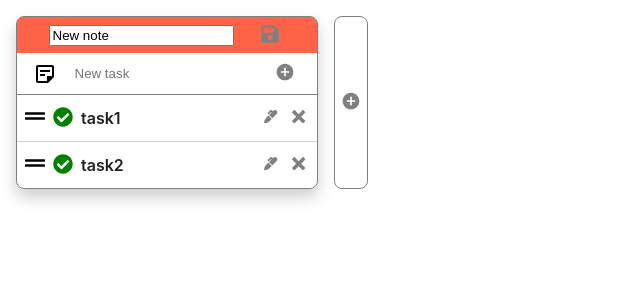
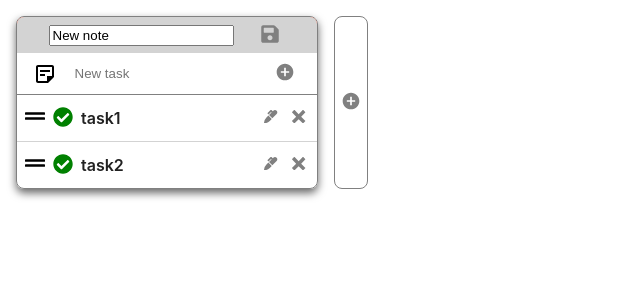
Before and after one commit to vlmakh/my-notes-react, a React (Create React App) app: page / in a window 1280 px wide. Both pictures are taken after a click on the button 271 px from the left and 35 px from the top of the page. Shown: the top 300 px of the page, without its empty margins (0-640 px from the left). Built offline with nearby package versions, Linux system fonts and the light colour scheme.

Commit message:
add Ecsape for edit Notes. and random color

```diff
--- a/src/components/App.jsx
+++ b/src/components/App.jsx
@@ -13,6 +13,7 @@ const startNotes = [
       { id: nanoid(6), text: 'task1', completed: false },
       { id: nanoid(6), text: 'task2', completed: false },
     ],
+    color: 'tomato',
   },
 ];
 
@@ -29,6 +30,7 @@ function App() {
       noteid: nanoid(4),
       name: 'New note',
       todos: [],
+      color: getRandomHexColor()
     };
     setMynotes([...mynotes, newNote]);
   };
@@ -60,6 +62,10 @@ function App() {
     );
   };
 
+  function getRandomHexColor() {
+    return `#${Math.floor(Math.random() * 16777215).toString(16)}`;
+  }
+
   return (
     <Box p={3} display="flex" flexWrap="wrap">
       {mynotes.map(noteItem => {
--- a/src/components/NoteAddBtn/NoteAddBtn.styled.jsx
+++ b/src/components/NoteAddBtn/NoteAddBtn.styled.jsx
@@ -12,7 +12,7 @@ export const AddBtn = styled.button`
   transition: box-shadow 250ms linear, color 250ms linear;
 
   :hover {
-    box-shadow: 0px 8px 16px rgba(0, 0, 0, 0.2);
+    box-shadow: 0px 4px 8px rgba(0, 0, 0, 0.6);
     color: #212121;
   }
 `;
--- a/src/components/NoteEditModal/NoteEditModal.js
+++ b/src/components/NoteEditModal/NoteEditModal.js
@@ -1,9 +1,28 @@
 import { EditNoteForm, SaveBtn } from './NoteEditModal.styled';
 import { FaSave } from 'react-icons/fa';
-import { useState } from 'react';
+import { useState, useEffect } from 'react';
 
-export function NoteEditModal({ nameToUpdate, saveNoteName }) {
+export function NoteEditModal({
+  nameToUpdate,
+  saveNoteName,
+  cancelEdit,
+  bgColor,
+}) {
   const [newName, setNewName] = useState(nameToUpdate);
+
+  useEffect(() => {
+    window.addEventListener('keydown', handleEscape);
+
+    return () => {
+      window.removeEventListener('keydown', handleEscape);
+    };
+  });
+
+  const handleEscape = event => {
+    if (event.code === 'Escape') {
+      cancelEdit();
+    }
+  };
 
   const onFormInput = event => {
     setNewName(event.currentTarget.value);
@@ -15,7 +34,7 @@ export function NoteEditModal({ nameToUpdate, saveNoteName }) {
   };
 
   return (
-    <EditNoteForm onSubmit={handleSubmit}>
+    <EditNoteForm onSubmit={handleSubmit} backgroundColor={bgColor}>
       <input
         type="text"
         name="newName"
--- a/src/components/NoteEditModal/NoteEditModal.styled.jsx
+++ b/src/components/NoteEditModal/NoteEditModal.styled.jsx
@@ -5,13 +5,12 @@ export const EditNoteForm = styled.form`
   display: flex;
   justify-content: center;
   align-items: center;
-  /* padding: 0 16px; */
   top: 0;
   left: 0;
   width: 100%;
   height: 100%;
   z-index: 100;
-  background-color: tomato;
+  background-color: lightgrey;
 `
 
 export const SaveBtn = styled.button`
--- a/src/components/NoteItem/NoteItem.js
+++ b/src/components/NoteItem/NoteItem.js
@@ -75,10 +75,10 @@ function NoteItem({ note, editNote, deleteNote, editNoteName }) {
         border="1px solid grey"
         borderRadius="8px"
         overflow="hidden"
-        boxShadow="0px 8px 16px rgba(0, 0, 0, 0.2)"
+        boxShadow="0px 4px 8px rgba(0, 0, 0, 0.6)"
       >
         <Box
-          bg="tomato"
+          bg={note.color}
           py={2}
           px={2}
           textAlign="center"
@@ -101,6 +101,8 @@ function NoteItem({ note, editNote, deleteNote, editNoteName }) {
             <NoteEditModal
               saveNoteName={handleEditName}
               nameToUpdate={note.name}
+              bgColor={note.color}
+              cancelEdit={toggleModal}
             />
           )}
         </Box>
--- a/src/components/TodoEditModal/TodoEditModal.js
+++ b/src/components/TodoEditModal/TodoEditModal.js
@@ -1,9 +1,23 @@
 import { EditTodoForm, SaveBtn } from './TodoEditModal.styled';
 import { FaSave } from 'react-icons/fa';
-import { useState } from 'react';
+import { useState, useEffect } from 'react';
 
-export function TodoEditModal({ textToUpdate, saveTodo }) {
+export function TodoEditModal({ textToUpdate, saveTodo, cancelEdit }) {
   const [newText, setNewText] = useState(textToUpdate);
+
+  useEffect(() => {
+    window.addEventListener('keydown', handleEscape);
+
+    return () => {
+      window.removeEventListener('keydown', handleEscape);
+    };
+  });
+
+  const handleEscape = event => {
+    if (event.code === 'Escape') {
+      cancelEdit();
+    }
+  };
 
   const onFormInput = event => {
     setNewText(event.currentTarget.value);
--- a/src/components/TodoItem/TodoItem.js
+++ b/src/components/TodoItem/TodoItem.js
@@ -73,7 +73,13 @@ function TodoItem({
       <DeleteBtn type="button" aria-label="Delete task" onClick={handleDelete}>
         <ImCross />
       </DeleteBtn>
-      {editOpen && <TodoEditModal saveTodo={handleEdit} textToUpdate={text} />}
+      {editOpen && (
+        <TodoEditModal
+          saveTodo={handleEdit}
+          textToUpdate={text}
+          cancelEdit={toggleModal}
+        />
+      )}
     </Reorder.Item>
   );
 }
```
